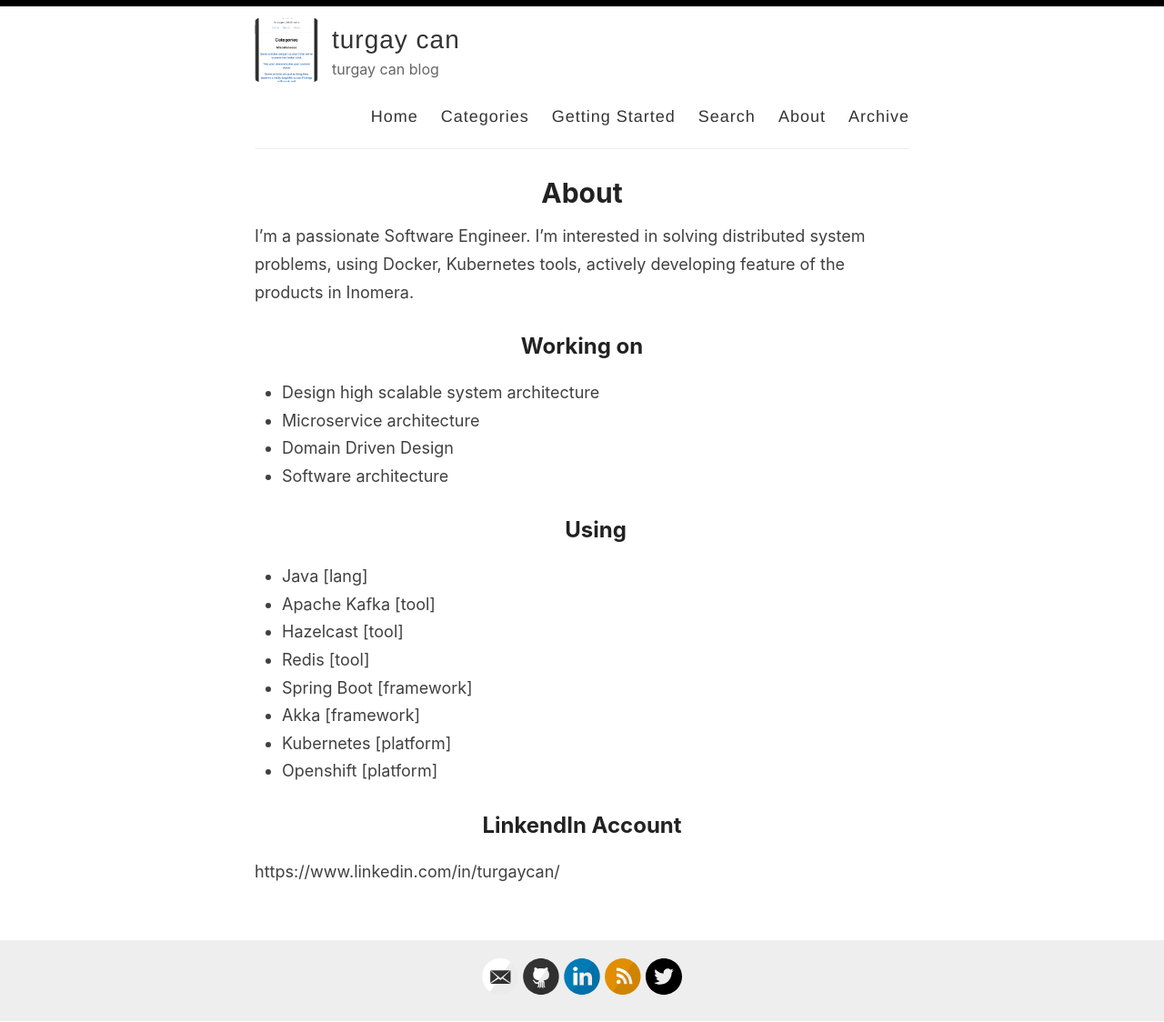
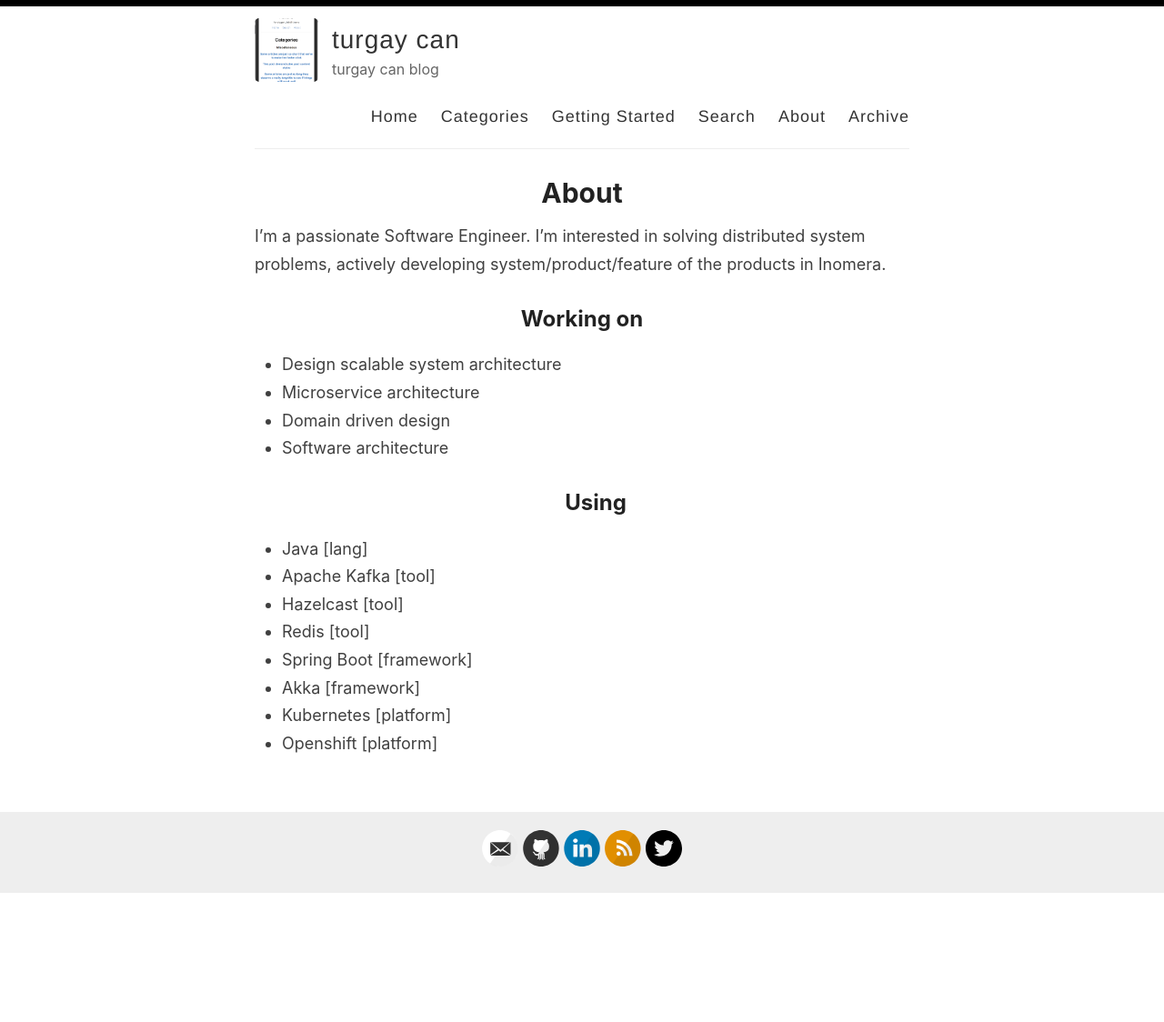
Before and after one commit to turgaycan/turgaycan.com, a Jekyll site: the page built from _pages/about.md, in a window 1280 px wide. Shown: the whole page at 91% size. Built offline with Jekyll 4.4.1, drawn with Linux system fonts in a browser that asks for light colours; after the commit the page ends 983 px from its top, so only the background shows below that.

Commit message:
Updata about md file.

```diff
--- a/_pages/about.md
+++ b/_pages/about.md
@@ -4,13 +4,13 @@ title: About
 permalink: /about/
 ---
 
-I'm a passionate Software Engineer. I’m interested in solving distributed system problems, using Docker, Kubernetes tools, actively developing feature of the products in Inomera.
+I'm a passionate Software Engineer. I’m interested in solving distributed system problems, actively developing system/product/feature of the products in Inomera.
 
 ## Working on
 
-- Design high scalable system architecture
+- Design scalable system architecture
 - Microservice architecture
-- Domain Driven Design
+- Domain driven design
 - Software architecture
 ## Using
 - Java [lang]
@@ -21,7 +21,3 @@ I'm a passionate Software Engineer. I’m interested in solving distributed syst
 - Akka [framework]
 - Kubernetes [platform]
 - Openshift [platform]
-
-## LinkendIn Account
-
-https://www.linkedin.com/in/turgaycan/
```
